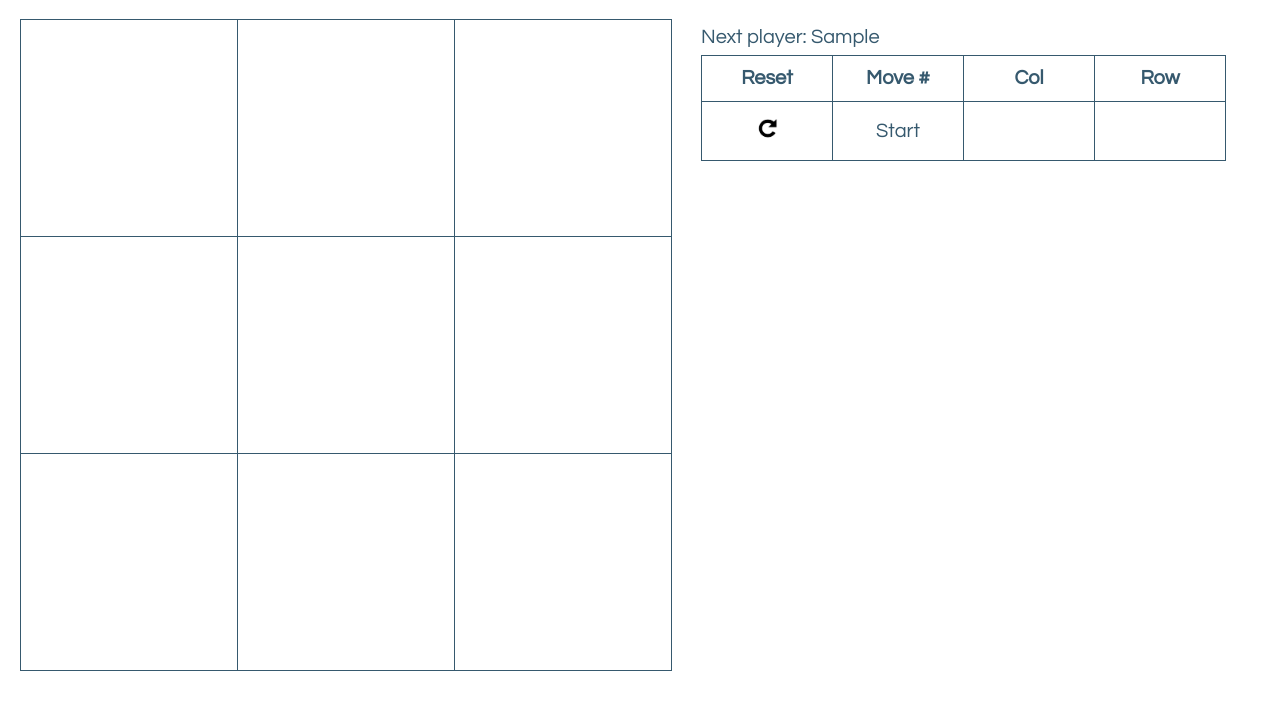
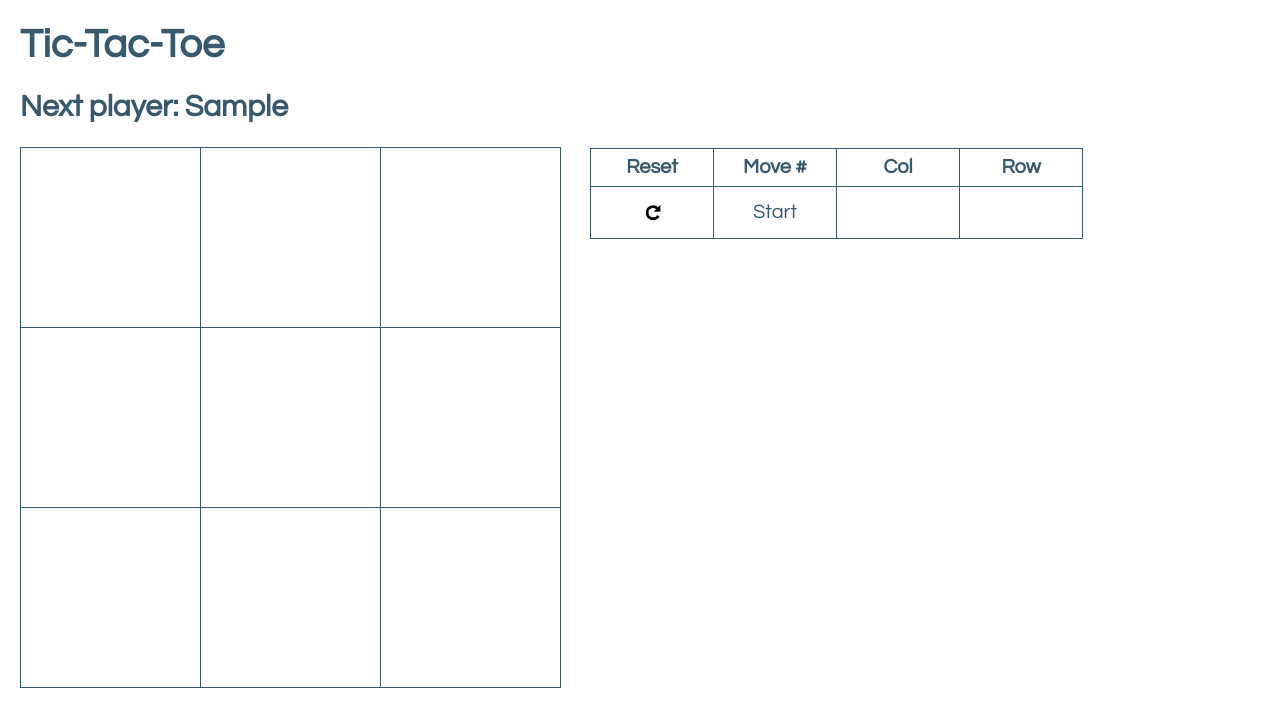
Before and after one commit to ben2d2/tic-tac-tut, a React app: page / in a window 1280 px wide. Both pictures are taken after typing "Sample", "Sample" into the empty fields and a click on the input "Start a Game". Built offline with nearby package versions, Linux system fonts and the light colour scheme.

Commit message:
Restyle some things

```diff
--- a/src/components/game.js
+++ b/src/components/game.js
@@ -81,6 +81,9 @@ class Game extends React.Component {
       status = 'Next player: ' + (this.state.xIsNext ? this.props.players['X'] : this.props.players['O']);
     }
     return (
+      <div>
+        <h1>Tic-Tac-Toe</h1>
+        <h2>{status}</h2>
         <div className="game">
           <div className="game-board">
             <Board
@@ -90,7 +93,6 @@ class Game extends React.Component {
             />
           </div>
           <div className="game-info">
-          <div>{status}</div>
             <table>
               <thead>
                 <tr>
@@ -102,6 +104,7 @@ class Game extends React.Component {
               </thead>
               <tbody>{moves}</tbody>
             </table>
+          </div>
         </div>
       </div>
     );
--- a/src/index.css
+++ b/src/index.css
@@ -23,15 +23,15 @@ ol, ul {
   background: #fff;
   border: 1px solid #36596E;
   float: left;
-  font-size: 208px;
+  font-size: 171px;
   font-weight: normal;
-  line-height: 218px;
-  height: 218px;
+  line-height: 181px;
+  height: 181px;
   margin-right: -1px;
   margin-top: -1px;
   padding: 0;
   text-align: center;
-  width: 218px;
+  width: 181px;
   color: #36596E;
 }
 
@@ -58,8 +58,8 @@ ol, ul {
 }
 
 .move-button {
-  margin-top: 5px;
-  max-width: 30px;
+  margin-top: 11px;
+  max-width: 25px;
 }
 
 table {
@@ -71,7 +71,6 @@ table, th, td {
 }
 
 th, td {
-  padding: 5px;
   text-align: center;
   width: 120px;
 }
```
Lines whose indentation alone changed are shown as unchanged.
